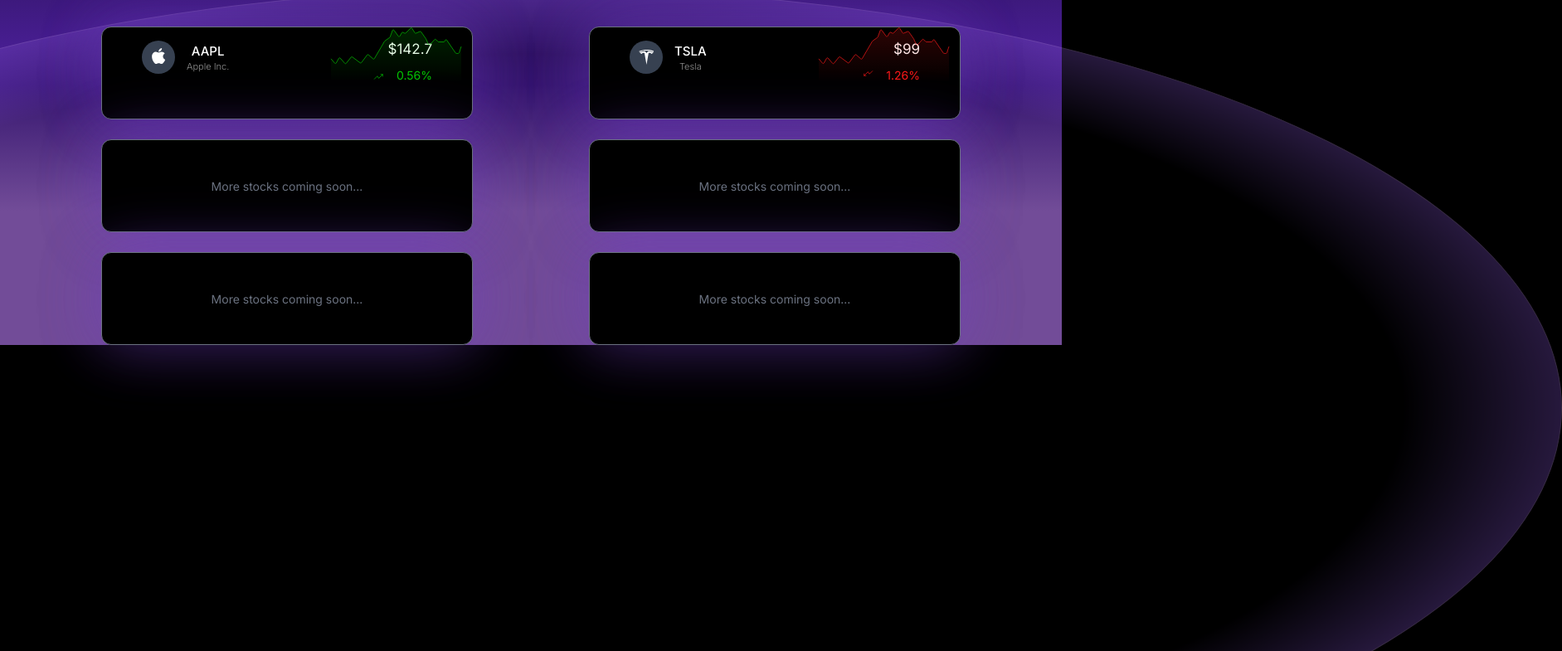
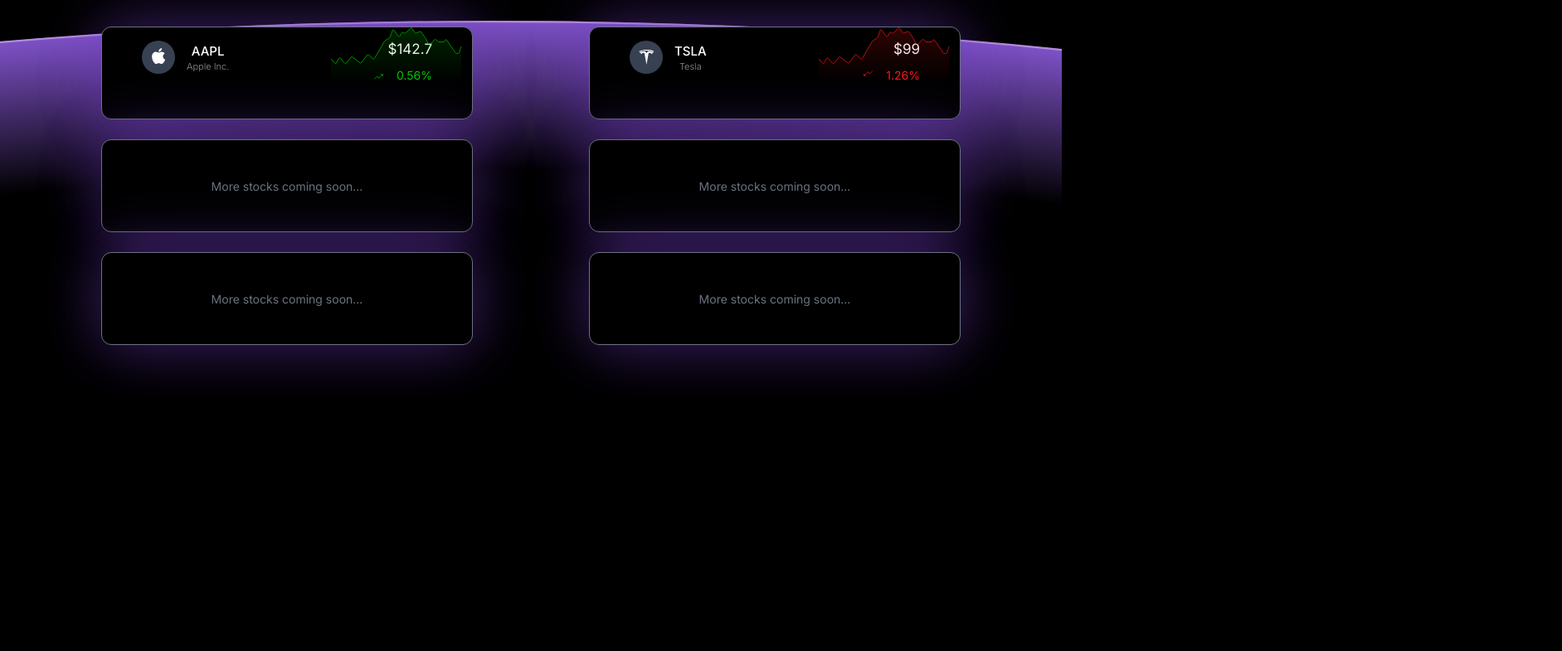
Before and after one commit to Vidhi0712/STOCK-LINGO, a plain HTML site: page DASHBOARD PAGE/index.html in a window 1280 px wide. Shown: the part 475-1260 px from the top of the page at 83% size, 1883 px wide, since content can reach past the window. After the commit the page ends 1200 px from the top, so only its background shows below. Drawn offline with nearby package versions, Linux system fonts and the light colour scheme; a web font is replaced by a local one.

Commit message:
updated dashboard styles

```diff
--- a/DASHBOARD PAGE/dashboard.css
+++ b/DASHBOARD PAGE/dashboard.css
@@ -19,33 +19,28 @@
   top: 0;
   left: 0;
   width: 100%;
-  height: 100%;
-  background: linear-gradient(
-    180deg,
-    #000 0%,
-    #200d42 34.22%,
-    #4f21a1 64.9%,
-    #a46edb 81.78%
-  );
-  z-index: 1;
+  height: 150vh; /* taller to allow more space for background */
+  z-index: -1;
+
+  background-image:
+    url('./Ellipse 2.svg'),
+    linear-gradient(
+      180deg,
+      #000000 30%,
+      #200d42 34.22%,
+      #4f21a1 64.9%,
+      #a46edb 81.78%
+    );
+
+  background-repeat: no-repeat;
+  background-size: cover;
+
+  /* 👇 Move the image far down, near “Live Stocks” */
+  background-position: center 500px;
 }
 
-.decorative-circle {
-  position: absolute;
-  left: -600px;
-  top: 460px;
-  width: 2483px;
-  height: 1014px;
-  border-radius: 50%;
-  border: 1px solid #b48cde;
-  background: radial-gradient(
-    51.38% 51.38% at 50% 50%,
-    #000 82.2%,
-    #9560eb 100%
-  );
-  opacity: 0.3;
-  z-index: 2;
-}
+
+
 
 .container {
   position: relative;
```
Also changed, not shown: DASHBOARD PAGE/Ellipse 2.svg (added).
